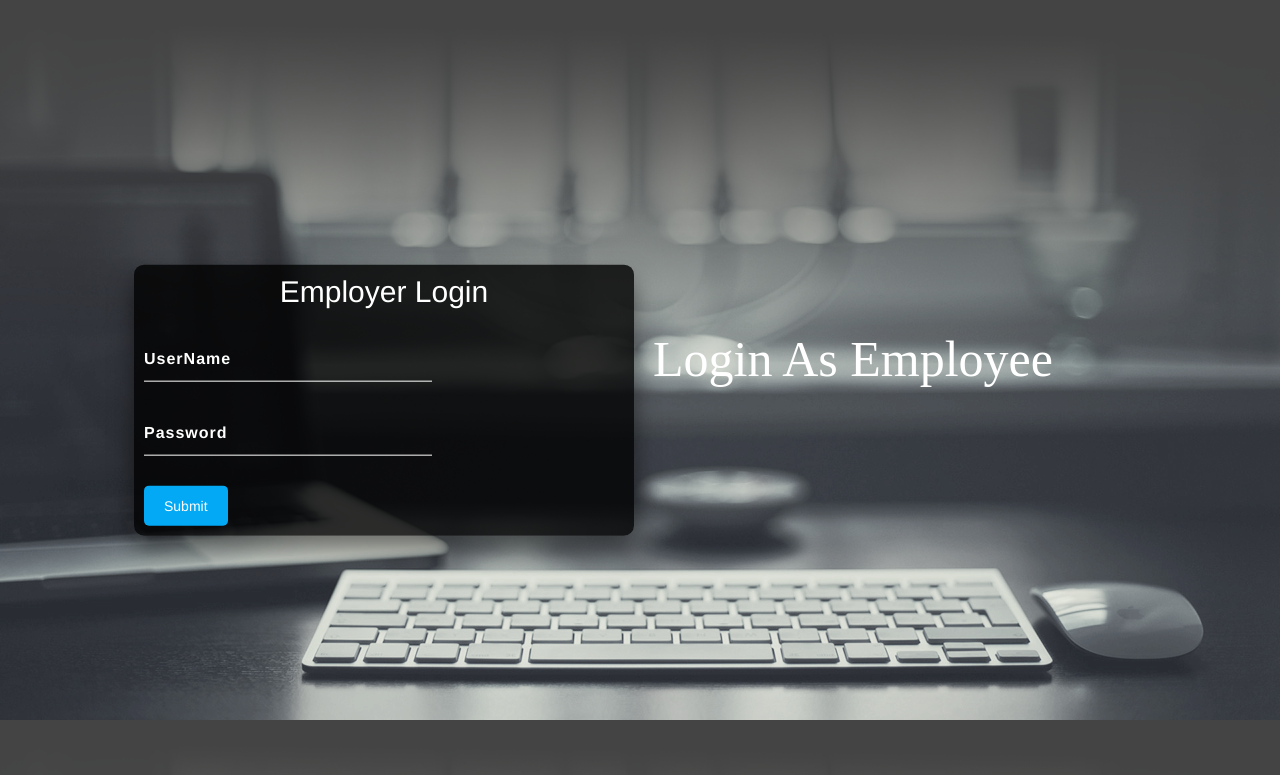
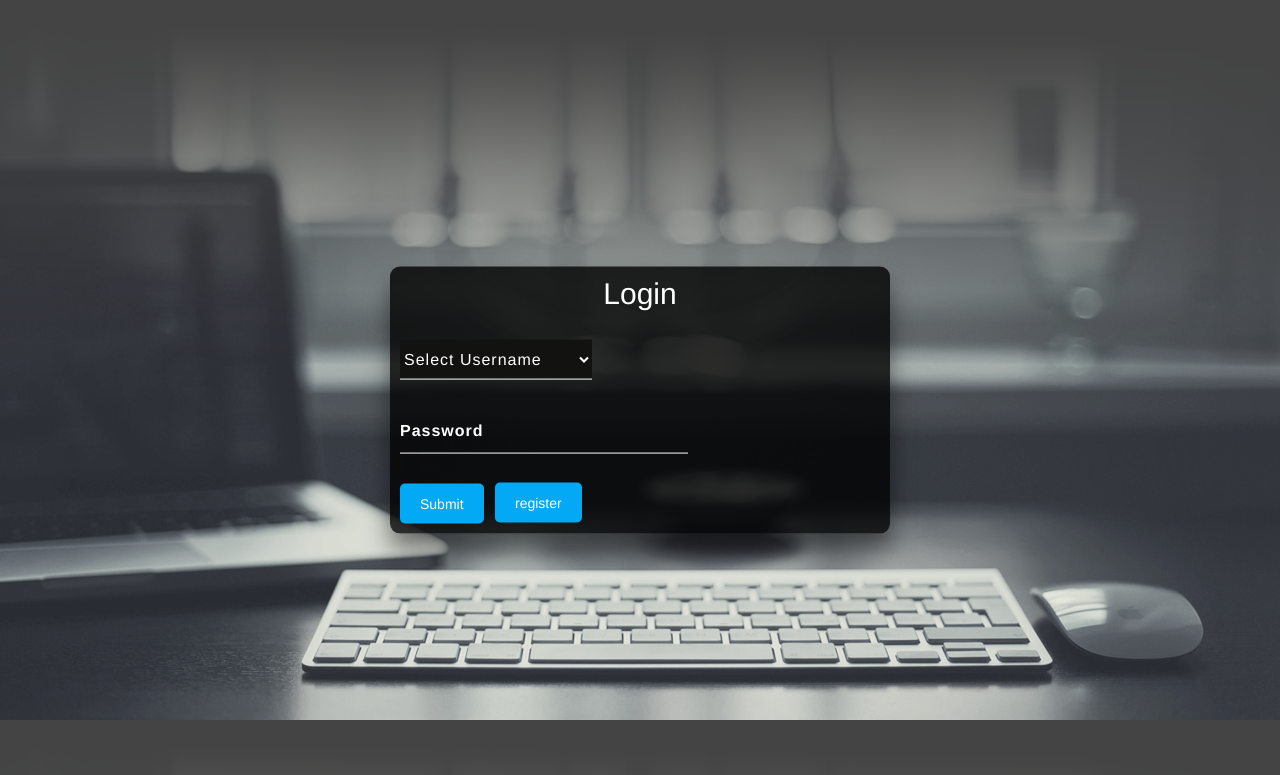
Before and after one commit to amars7works/worksnap_backend, a Django app: page / in a window 1280 px wide. Shown: the top 775 px of the page. Run offline with Django 3.2, Linux system fonts and the light colour scheme; data comes from the database, SQL or seed files in the repository; some libraries are stand-ins or nearby versions.

Commit message:
Ui added for registration page

```diff
--- a/reports/static/home.css
+++ b/reports/static/home.css
@@ -241,7 +241,7 @@ div.borderXwidth a:hover:after {
 {
 	position: absolute;
 	top: 50%;
-	left: 30%;
+	left: 50%;
 	transform: translate(-50%,-50%);
 	width: 500px;
 	padding:10px;
--- a/reports/templates/home.html
+++ b/reports/templates/home.html
@@ -19,7 +19,7 @@
 <a href="#">{%if user.is_superuser %}
 				{{user}}
 			{%else%}
-				Employee
+				{{user}}
 			{%endif%}</a>
 
 
--- a/reports/templates/login.html
+++ b/reports/templates/login.html
@@ -8,24 +8,27 @@
 </head>
 <body >
 <div class="box2">
-<h2>Employer Login</h2>
+<h2>Login</h2>
 
-<form action='' method='POST' autocomplete="off">
+<form action='{%url "home"%}' method='POST' autocomplete="off">
  {% csrf_token %}
 	<div class="inputBox">
-		<input type="text" name="username" required="">
-		<label>UserName</label>
-	</div>
+        <select name="user_name" id="username">
+            <option value=''>Select Username</option>
+            {%for user in all_users %}
+                <option value='{{user}}'>{{user}}</option>
+            {%endfor%}
+        </select>
+    </div>
 	<div class="inputBox">
 		<input type="Password" name="password" required="">
 		<label>Password</label>
 	</div>
 	 <input type="submit" class="submit">
 </form>
+<a href="{%url 'register_form' %}"><input type="submit" name="register" class="submit" value="register" style="position: absolute;top:81%;left:21%"></a>
 </div>
-<form>
-<div class="container1 borderXwidth">
-  <a href="{%url 'home'%}" alt="Daily Report">Login As Employee</a>
+
 
 </div>
 </form>
--- a/reports/templates/worksnaps_report.html
+++ b/reports/templates/worksnaps_report.html
@@ -17,7 +17,7 @@
   		<a href="{%url 'home'%}" alt="Home">Home</a>
 </div>
 <div class="pagination borderXwidth">
-  		<a href="{%url 'login'%}" alt="Employer Login">Employer Login</a>
+  		<a href="{%url 'logout'%}" alt="Logout">Logout</a>
   	</div>
 <div class="box1">
 <div class="box_h1"><h1>Work Snap's</h1></div>
--- a/reports/urls.py
+++ b/reports/urls.py
@@ -14,4 +14,7 @@ urlpatterns = [
     url(r'^daily_report/', views.daily_report_html,name='daily_report'),
     url(r'^store_daily_report/', views.store_daily_report,
     	name=' store daily report'),
+    url(r'^user_register/', views.user_register,
+        name='user_register'),
+    url(r'^register_form/', views.registration_html,name='register_form'),
 	]
--- a/reports/views.py
+++ b/reports/views.py
@@ -24,14 +24,15 @@ from reports.models import ProjectsList,\
 
 def user_register(request):
 	if request.method == "POST":
+		print("step1")
 		user_name,user_email,password,joined_date = (request.POST['user_name'],
 			request.POST['user_email'],
 			request.POST['password'],request.POST['joined_date'])
-
-		user_profile = User.objects.create_user(username=user_name,
+		print(user_name,user_email,password,joined_date)
+		user_profile = User.objects.create(username=user_name,
                                  email=user_email,
                                  password=password)
-		user_profile = UserProfile.objects.create_user(user_name=user_name,
+		user_profile = UserProfile.objects.create(user_name=user_name,
                                  user_email=user_email,
                                  password=password,
                                  joined_date=joined_date)
@@ -40,8 +41,8 @@ def user_register(request):
 		return render(request, 'login.html')
 
 def login_view(request):
-    if request.method == 'GET':
-        return render(request, 'login.html')
+    all_users=get_user_names()
+    return render(request, 'login.html',{'all_users':all_users})
     if request.method == "POST":
         username, password = request.POST['username'], request.POST['password']
         user = authenticate(username=username, password=password)
@@ -63,9 +64,14 @@ def home(request):
 def worksnaps_report_html(request):
 	all_users=get_user_names()
 	return render(request,'worksnaps_report.html',{'all_users':all_users})
+
 def daily_report_html(request):
 	all_users=get_user_names()
 	return render(request,'dailyreport.html',{'all_users':all_users})
+
+def registration_html(request):
+	all_users=get_user_names()
+	return render(request,'register.html',{'all_users':all_users})
 
 def get_data(url):
 	'''
```
Also changed, not shown: reports/templates/register.html (added, +53 -0 lines), db.sqlite3.
